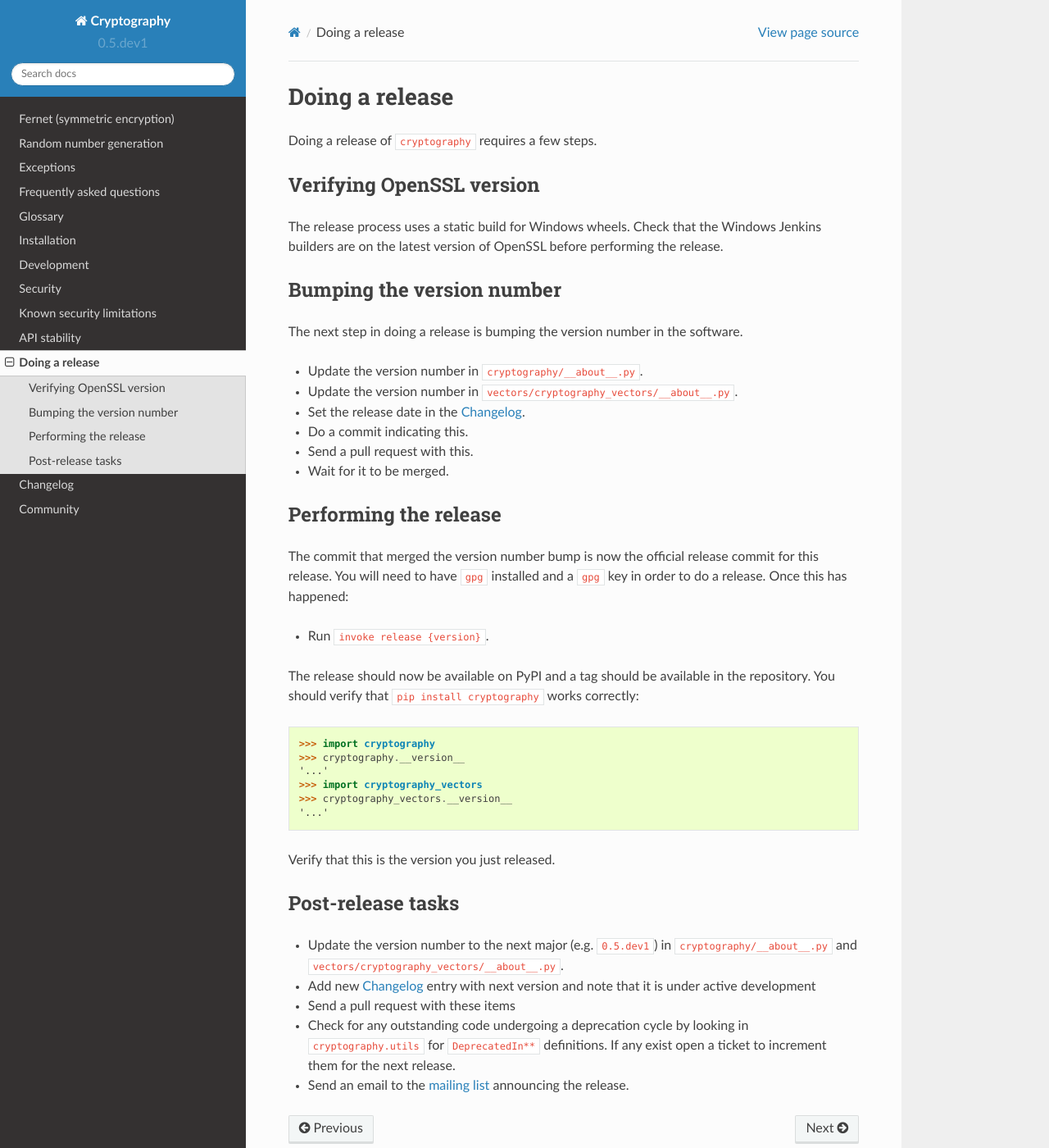
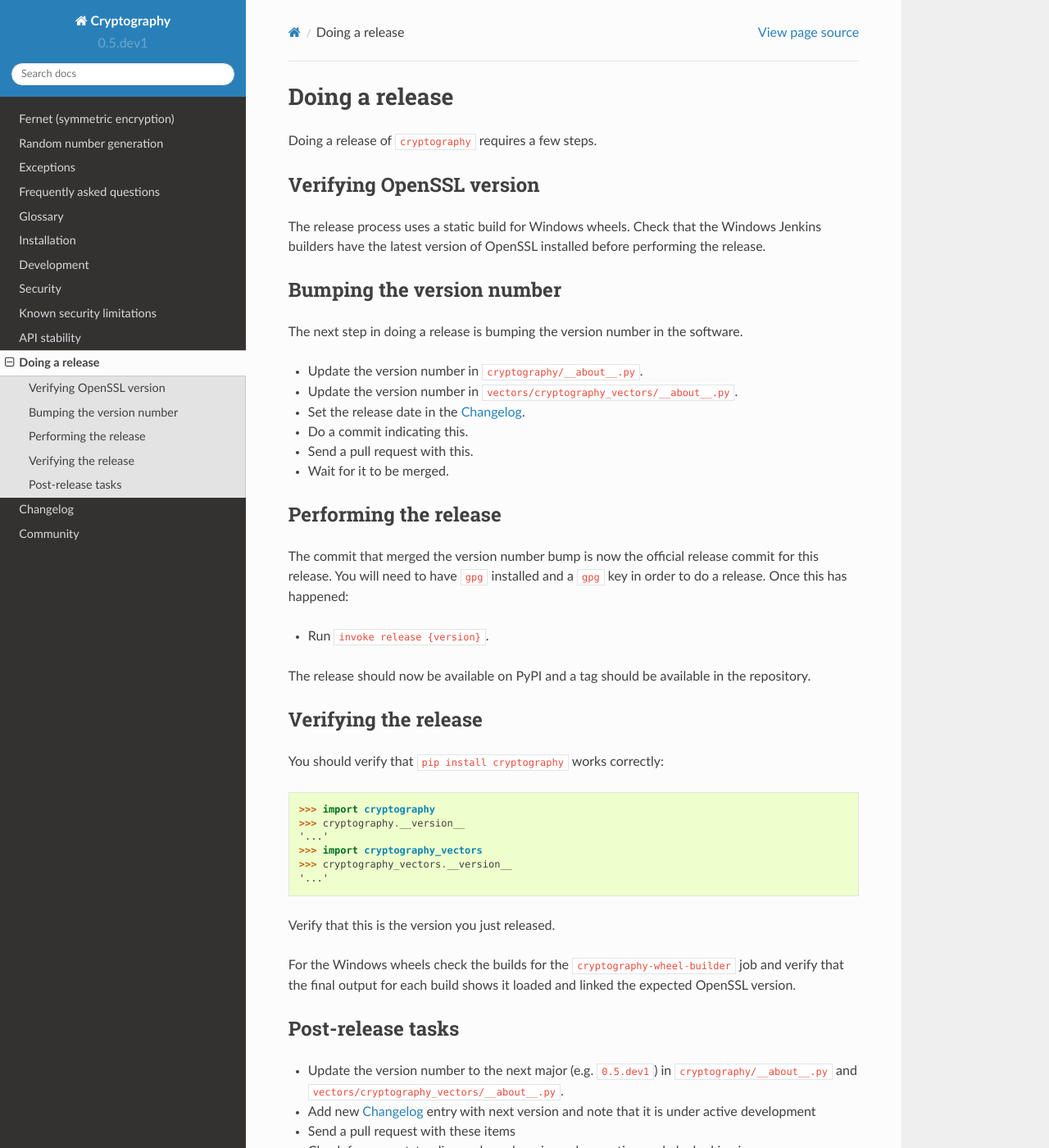
Before and after one commit to WebKing0121/cryptography, a Sphinx documentation site: the page built from docs/doing-a-release.rst, in a window 1280 px wide and 1400 px high. Shown: the whole window at 82% size. Built offline with Sphinx 7.4.7 and the Read the Docs theme 2.0.0, drawn with Linux system fonts in a browser that asks for light colours; pages that are not in the unit, such as notebooks, are missing from menus.

Commit message:
expand the release instructions to check windows wheel linking

```diff
--- a/docs/doing-a-release.rst
+++ b/docs/doing-a-release.rst
@@ -7,8 +7,8 @@ Verifying OpenSSL version
 -------------------------
 
 The release process uses a static build for Windows wheels. Check that the
-Windows Jenkins builders are on the latest version of OpenSSL before performing
-the release.
+Windows Jenkins builders have the latest version of OpenSSL installed
+before performing the release.
 
 Bumping the version number
 --------------------------
@@ -33,8 +33,12 @@ key in order to do a release. Once this has happened:
 * Run ``invoke release {version}``.
 
 The release should now be available on PyPI and a tag should be available in
-the repository. You should verify that ``pip install cryptography`` works
-correctly:
+the repository.
+
+Verifying the release
+---------------------
+
+You should verify that ``pip install cryptography`` works correctly:
 
 .. code-block:: pycon
 
@@ -46,6 +50,10 @@ correctly:
     '...'
 
 Verify that this is the version you just released.
+
+For the Windows wheels check the builds for the ``cryptography-wheel-builder``
+job and verify that the final output for each build shows it loaded and linked
+the expected OpenSSL version.
 
 Post-release tasks
 ------------------
```
